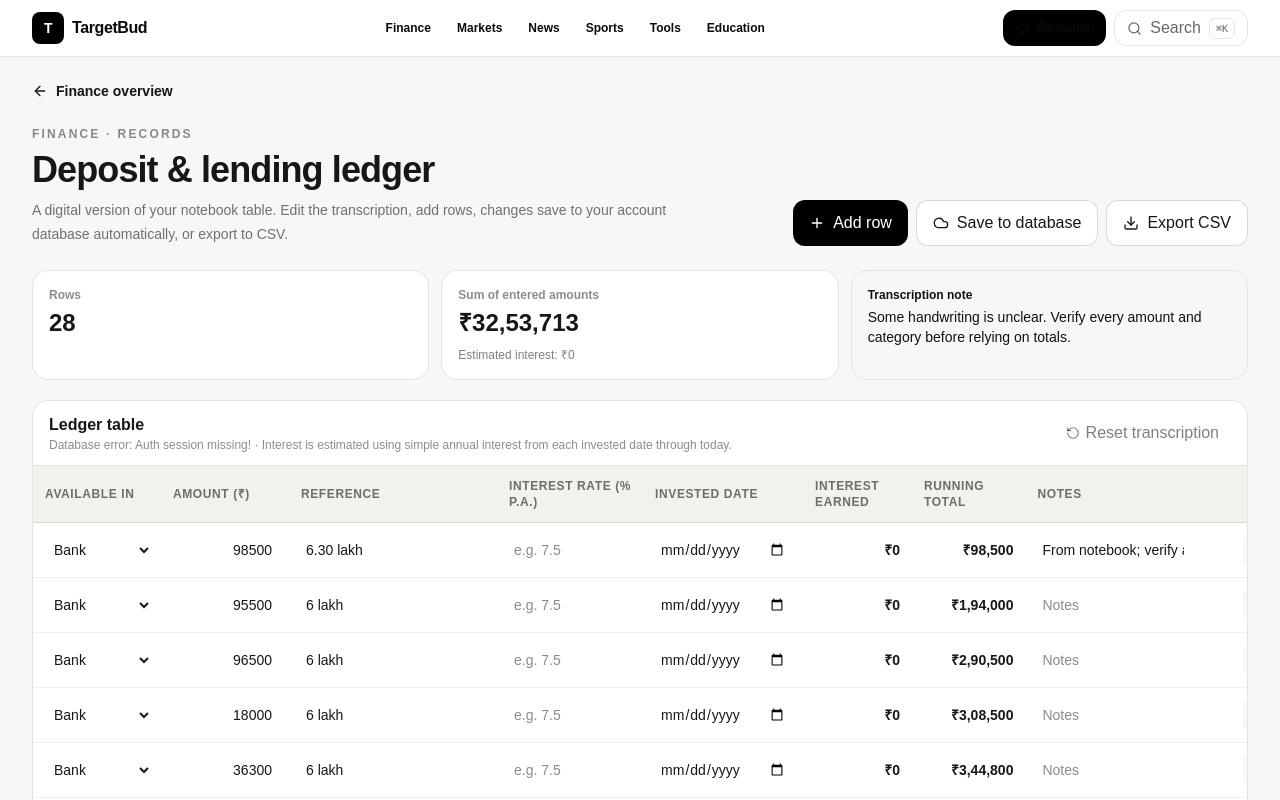
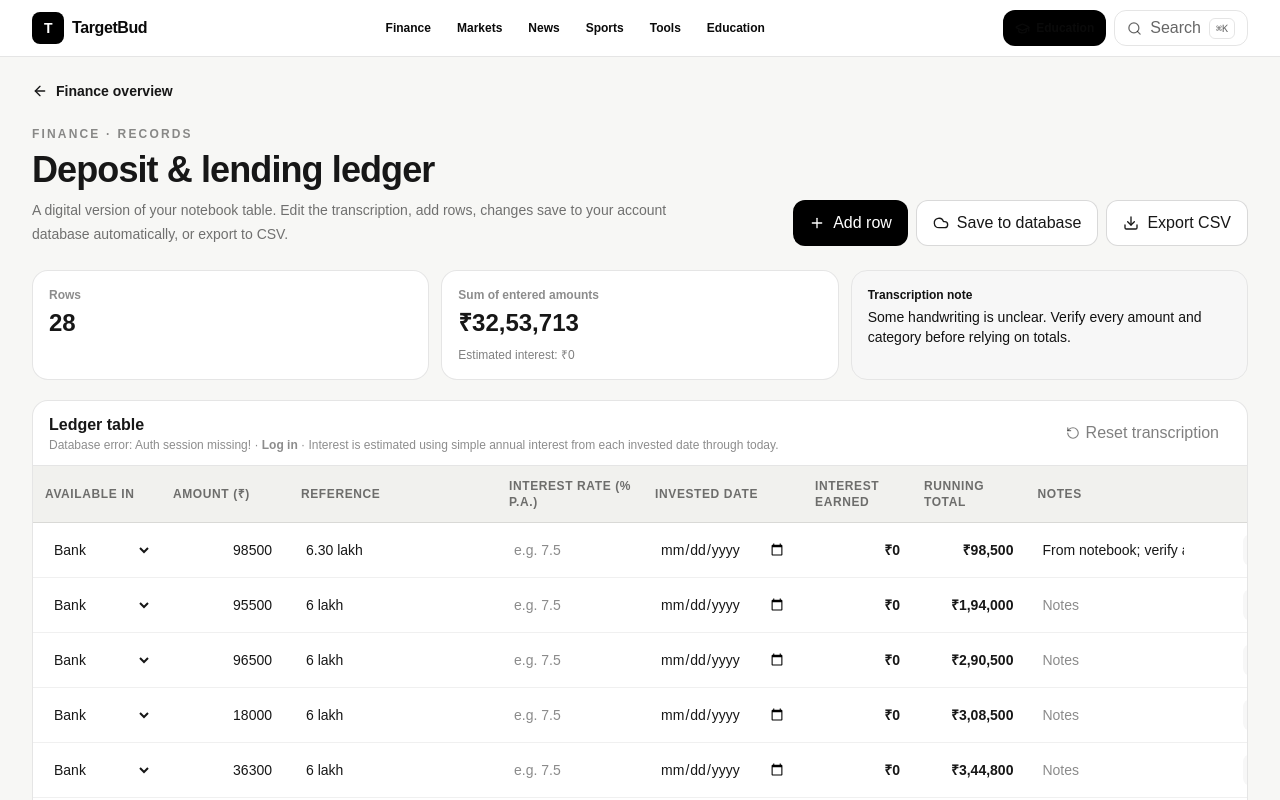
Before and after one commit to hariaahil/my-app, a Next.js app: page /goal/ledger in a window 1280 px wide. Shown: the top 800 px of the page. Built offline with nearby package versions, Linux system fonts and the light colour scheme; no server answers.

Commit message:
Add login link and database privacy note to ledger

```diff
--- a/app/goal/ledger/page.tsx
+++ b/app/goal/ledger/page.tsx
@@ -131,7 +131,7 @@ export default function FinanceLedgerPage() {
         <div className="rounded-2xl border border-amber-300 bg-amber-50 p-4"><p className="text-xs font-bold text-amber-900">Transcription note</p><p className="mt-1 text-sm leading-5 text-amber-900">Some handwriting is unclear. Verify every amount and category before relying on totals.</p></div>
       </div>
       <div className="mt-5 overflow-hidden rounded-2xl border border-black/10 bg-white">
-        <div className="flex flex-wrap items-center justify-between gap-2 border-b border-black/10 px-4 py-3"><div><h2 className="font-black">Ledger table</h2><p className="text-xs text-black/45">{dbMessage} · Interest is estimated using simple annual interest from each invested date through today.</p></div><button onClick={reset} className="inline-flex items-center gap-1.5 rounded-lg px-3 py-2 text-xs font-bold text-black/50 hover:bg-black/5"><RotateCcw size={14}/> Reset transcription</button></div>
+        <div className="flex flex-wrap items-center justify-between gap-2 border-b border-black/10 px-4 py-3"><div><h2 className="font-black">Ledger table</h2><p className="text-xs text-black/45">{dbMessage} · {!userId && <Link href="/login" className="font-bold underline">Log in</Link>} · Interest is estimated using simple annual interest from each invested date through today.</p></div><button onClick={reset} className="inline-flex items-center gap-1.5 rounded-lg px-3 py-2 text-xs font-bold text-black/50 hover:bg-black/5"><RotateCcw size={14}/> Reset transcription</button></div>
         <div className="overflow-x-auto"><table className="w-full min-w-[1250px] border-collapse text-left text-sm">
           <thead className="bg-[#f1f1ee] text-xs uppercase tracking-wider text-black/55"><tr>{["Available In","Amount (₹)","Reference","Interest rate (% p.a.)","Invested date","Interest earned","Running total","Notes",""].map(h=><th key={h} className="border-b border-black/10 px-3 py-3 font-black">{h}</th>)}</tr></thead>
           <tbody>{rows.map((r,i)=><tr key={r.id} className="border-b border-black/[.06] last:border-0 hover:bg-black/[.015]">
```
